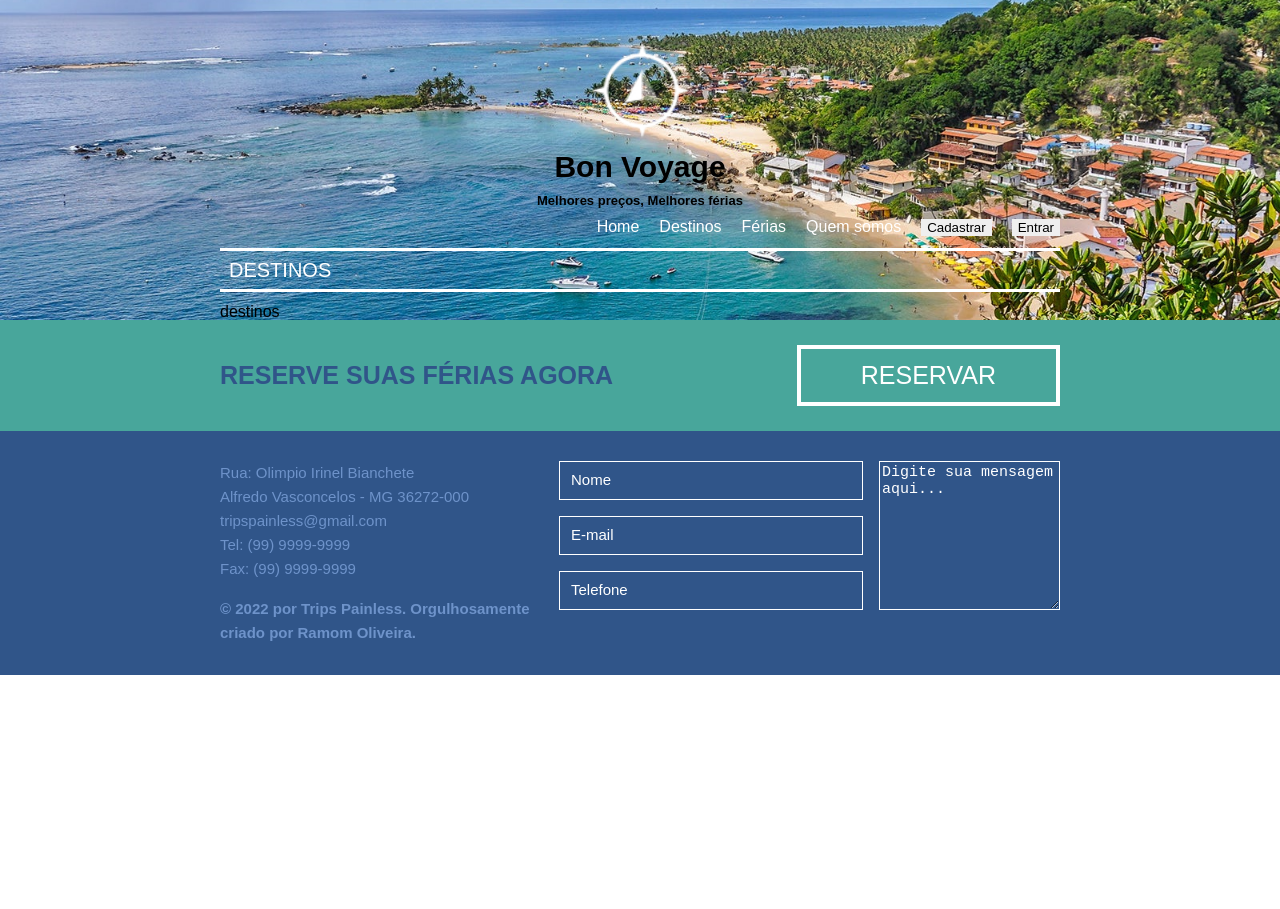
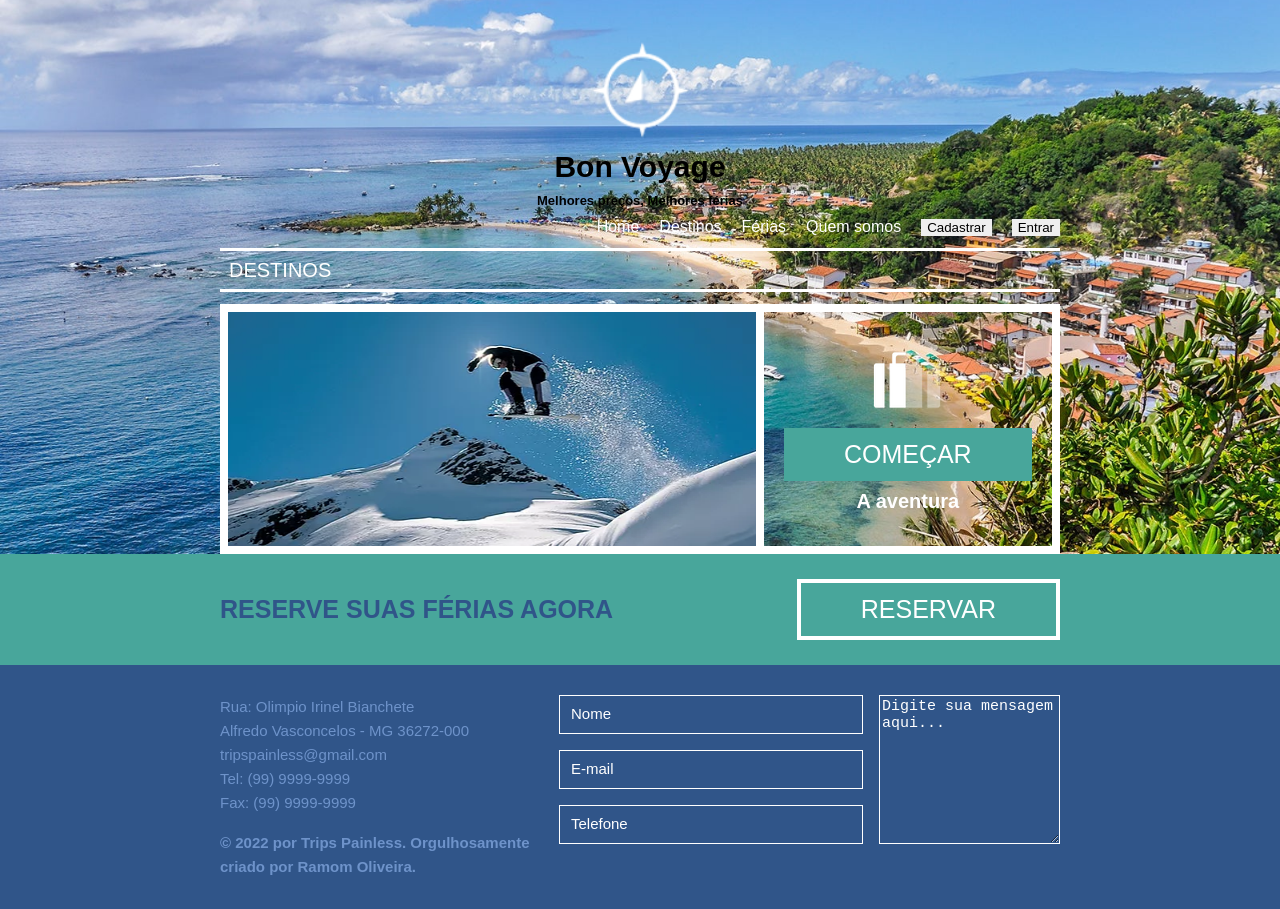
Before and after one commit to ramomOliveira/proj-agencia-react-java, a Next.js app: page /destinos in a window 1280 px wide. Before the commit the page ends 800 px from the top, so only its background shows below. Built offline with nearby package versions, Linux system fonts and the light colour scheme; no server answers; a web font is replaced by a local one.

Commit message:
componente de card com imagem e e icone criado

```diff
--- /dev/null
+++ b/components/CardImageIcon/index.jsx
@@ -0,0 +1,37 @@
+import Buttons from '../Buttons';
+
+import { Container, Carrossel, WrapperIcon, CarrosselReverse } from './style';
+
+export default function CardImageIcon({
+  nameButton,
+  subTitle,
+  srcIcon,
+  reverse,
+}) {
+  if (reverse) {
+    return (
+      <Container>
+        <WrapperIcon>
+          <img src={srcIcon} alt="" />
+          <Buttons size25 paddingLarge>
+            {nameButton}
+          </Buttons>
+          <h1>{subTitle}</h1>
+        </WrapperIcon>
+        <CarrosselReverse />
+      </Container>
+    );
+  }
+  return (
+    <Container>
+      <Carrossel />
+      <WrapperIcon>
+        <img src={srcIcon} alt="" />
+        <Buttons size25 paddingLarge>
+          {nameButton}
+        </Buttons>
+        <h1>{subTitle}</h1>
+      </WrapperIcon>
+    </Container>
+  );
+}
--- /dev/null
+++ b/components/CardImageIcon/style.js
@@ -0,0 +1,42 @@
+import styled from 'styled-components';
+
+export const Container = styled.div`
+  border: 8px solid var(--white);
+  height: 250px;
+  display: flex;
+`;
+
+export const Carrossel = styled.div`
+  background-image: url('/images/img-carrossel.webp');
+  background-repeat: no-repeat;
+  background-size: cover;
+  background-position: center;
+  border-right: 8px solid var(--white);
+  width: 65%;
+`;
+
+export const CarrosselReverse = styled.div`
+  background-image: url('/images/img-carrossel.webp');
+  background-repeat: no-repeat;
+  background-size: cover;
+  background-position: center;
+  border-left: 8px solid var(--white);
+  width: 65%;
+`;
+
+export const WrapperIcon = styled.div`
+  width: 35%;
+  display: flex;
+  flex-direction: column;
+  align-items: center;
+  justify-content: center;
+
+  > button {
+    margin: 10px 0;
+  }
+
+  > h1 {
+    color: var(--white);
+    font-size: 20px;
+  }
+`;
--- a/components/Footer/style.js
+++ b/components/Footer/style.js
@@ -7,6 +7,11 @@ export const WrapperInfo = styled.div`
   background-color: var(--blue);
   display: grid;
   grid-template-columns: 40% 60%;
+
+  @media (max-width: 768px) {
+    grid-template-columns: repeat(1, 1fr);
+    padding: 16px 10px;
+  }
 `;
 
 export const Info = styled.div`
@@ -40,11 +45,19 @@ export const Contact = styled.div`
       > textarea {
         border: 1px solid var(--white);
         height: 100%;
+
+        @media (max-width: 768px) {
+          height: 100px;
+        }
       }
       > textarea::placeholder {
         color: var(--white);
         font-size: 15px;
       }
     }
+
+    @media (max-width: 768px) {
+      flex-direction: column;
+    }
   }
 `;
--- a/components/ReserveLane/style.js
+++ b/components/ReserveLane/style.js
@@ -17,6 +17,9 @@ export const Container = styled.div`
   }
 
   @media (max-width: 768px) {
-    padding: 5px 10px;
+    padding: 16px 24px;
+    text-align: center;
+    flex-direction: column;
+    gap: 20px;
   }
 `;
--- a/pages/destinos/index.jsx
+++ b/pages/destinos/index.jsx
@@ -1,4 +1,5 @@
 import Head from 'next/head';
+import CardImageIcon from '../../components/CardImageIcon';
 import Layout from '../../components/Layout';
 
 export default function Destinations() {
@@ -7,7 +8,13 @@ export default function Destinations() {
       <Head>
         <title>Destinos</title>
       </Head>
-      <Layout subTitle="Destinos">destinos</Layout>
+      <Layout subTitle="Destinos">
+        <CardImageIcon
+          srcIcon="/images/bolsa-img.webp"
+          nameButton="Começar"
+          subTitle="A aventura"
+        />
+      </Layout>
     </>
   );
 }
```
Also changed, not shown: public/images/img-carrossel.webp (added), 1 other file (tests, documents, lock files or other folders).
